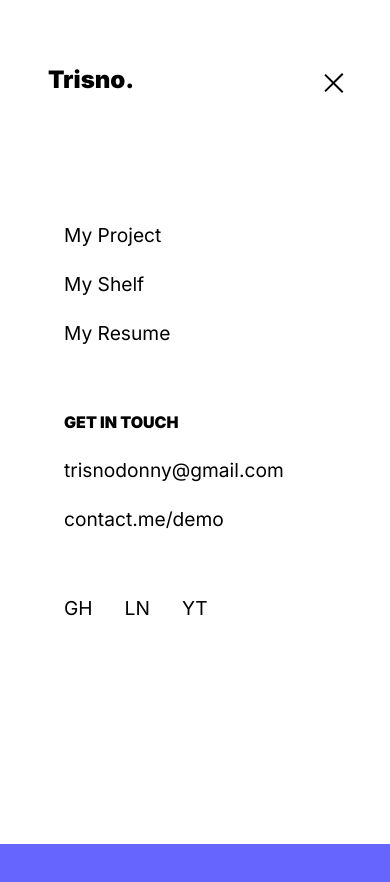
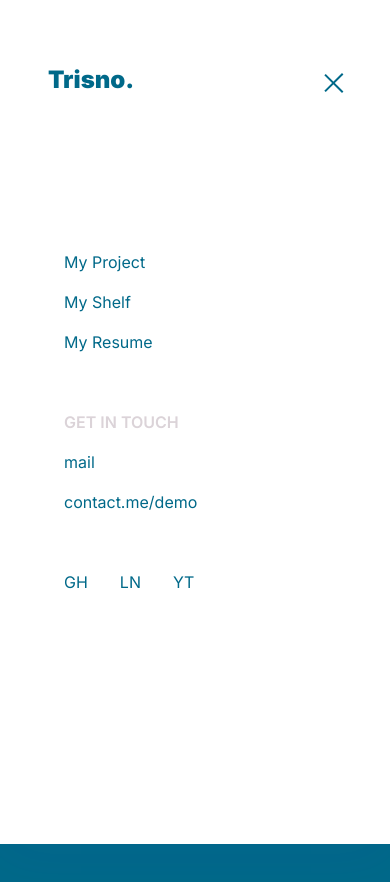
Before and after one commit to trisnodonny/trisno, a React (Vite) app: page / in a window 390 px wide. Both pictures are taken after a click on the button 327 px from the left and 80 px from the top of the page. Shown: the top 882 px of the page. Before the commit the page ends 844 px from the top, so only its background shows below. Built offline with nearby package versions, Linux system fonts and the light colour scheme.

Commit message:
header fixed add home page

```diff
--- a/src/components/Layout/BaseLayout.jsx
+++ b/src/components/Layout/BaseLayout.jsx
@@ -1,13 +1,14 @@
 import { Outlet } from "react-router-dom";
-import Header from "@components/Header";
-import Footer from "@components/Footer";
+import Header from "@components/partial/Header";
+import Footer from "@components/partial/Footer";
+import HomePage from "@pages/HomePage";
 
 export default function BaseLayout() {
   return (
     <>
       <Header />
       <Outlet />
-      {/* <Footer/> */}
+      <Footer />
     </>
-  )
+  );
 }
--- a/src/components/Header.jsx
+++ b/src/components/partial/Header.jsx
@@ -1,4 +1,4 @@
-import { useState } from "react";
+import { useEffect, useState } from "react";
 import { Link } from "react-router-dom";
 
 export default function NavigationBar() {
@@ -8,7 +8,10 @@ export default function NavigationBar() {
     project: true,
     shelf: true,
   });
+  const [screenWidth, setScreenWidth] = useState(window.innerWidth);
 
+  const logoClass =
+    isOpen && screenWidth < 540 ? "header-logo is-open" : "header-logo";
   const navClass = isOpen ? "nav is-open" : "nav";
   const btnClass = isOpen ? "header-cta is-open" : "header-cta";
   const links = [
@@ -27,13 +30,21 @@ export default function NavigationBar() {
       home: link === "home" ? false : true,
       project: link === "project" ? false : true,
       shelf: link === "shelf" ? false : true,
-    })
+    });
   };
+
+  useEffect(() => {
+    const handleResize = () => setScreenWidth(window.innerWidth);
+
+    window.addEventListener("resize", handleResize);
+
+    return () => window.removeEventListener("resize", handleResize);
+  }, []);
 
   return (
     <header className="header-container">
       <div className="header-content">
-        <Link className="header-logo" to="/" onClick={handleLinkClick}>
+        <Link className={logoClass} to="/" onClick={handleLinkClick}>
           Trisno.
         </Link>
         <button className={btnClass} onClick={handleOnClickNav}>
@@ -42,7 +53,8 @@ export default function NavigationBar() {
         </button>
         <nav className={navClass}>
           <ul className="nav-list">
-            {links.map(link => (
+            {links.map(
+              (link) =>
                 visibility[link.name] && (
                   <li key={link.name} className="nav-list-link">
                     <Link
@@ -54,30 +66,7 @@ export default function NavigationBar() {
                     </Link>
                   </li>
                 )
-            ))}
-            {/* <li className={homeLinkClass}>
-              <Link className="anchor-hover" to="/" onClick={handleClickHome}>
-                Home
-              </Link>
-            </li>
-            <li className={projectLinkClass}>
-              <Link
-                className="anchor-hover"
-                to="/project"
-                onClick={handleClickProject}
-              >
-                My Project
-              </Link>
-            </li>
-            <li className={shelfLinkClass}>
-              <Link
-                className="anchor-hover"
-                to="/shelf"
-                onClick={handleClickShelf}
-              >
-                My Shelf
-              </Link>
-            </li> */}
+            )}
             <li className="nav-list-link">
               <Link className="anchor-hover" to="/">
                 My Resume
@@ -87,8 +76,12 @@ export default function NavigationBar() {
           <ul className="nav-list">
             <li className="nav-list-link get-in-touch">GET IN TOUCH</li>
             <li className="nav-list-link">
-              <Link className="anchor-hover" to="mailto:trisnodonny@gmail.com">
-                trisnodonny@gmail.com
+              <Link
+                className="anchor-hover"
+                to="mailto:trisnodonny@gmail.com"
+                type="email"
+              >
+                mail
               </Link>
             </li>
             <li className="nav-list-link">
--- /dev/null
+++ b/src/components/partial/Hero.jsx
@@ -0,0 +1,7 @@
+export default function Hero() {
+  return (
+    <div>
+      <h1>HERO SECTION</h1>
+    </div>
+  );
+}
--- /dev/null
+++ b/src/pages/HomePage.jsx
@@ -0,0 +1,9 @@
+import Hero from "@components/partial/Hero";
+
+export default function HomePage() {
+  return (
+    <>
+      <Hero />
+    </>
+  );
+}
--- a/src/routes/index.jsx
+++ b/src/routes/index.jsx
@@ -2,12 +2,17 @@ import { createBrowserRouter } from "react-router-dom";
 import BaseLayout from "@components/layout/BaseLayout";
 import MyProject from "@pages/MyProject";
 import MyShelf from "@pages/MyShelf";
+import HomePage from "@pages/HomePage";
 
 const router = createBrowserRouter([
   {
     path: "/",
     element: <BaseLayout />,
     children: [
+      {
+        index: true,
+        element: <HomePage />,
+      },
       {
         path: "/project",
         element: <MyProject />,
--- a/src/styles/_globals.scss
+++ b/src/styles/_globals.scss
@@ -2,8 +2,12 @@
 
 body {
   font-family: 'Inter', sans-serif;
-  color: $black;
-  background-color: $blue-light;
+  color: $anti-flash-white;
+  background-color: $cerulean;
+
+  &.no-scroll {
+    overflow: hidden !important;
+  }
 }
 
 .container {
--- a/src/styles/_header.scss
+++ b/src/styles/_header.scss
@@ -1,4 +1,3 @@
-@media (min-width: 501px) {
 .header-container {
   max-width: 1200px;
   width: 100%;
@@ -18,7 +17,13 @@
       z-index: 999;
       font-weight: 900;
       font-size: 1.5rem;
-        color: $black;
+      color: $anti-flash-white;
+
+      @include breakpoint-below("sm") {
+        &.is-open {
+          color: $cerulean;
+        }
+      }
     }
 
     .header-cta {
@@ -49,7 +54,7 @@
         margin-left: auto;
         width: 30px;
         height: 2px;
-          background-color: $black;
+        background-color: $cerulean;
         transform-origin: top right;
         @include transition(all);
 
@@ -128,7 +133,8 @@
           }
 
           &.get-in-touch {
-              font-weight: 900;
+            color: $timberwolf;
+            font-weight: 600;
           }
 
           &.row-link {
@@ -137,7 +143,7 @@
           }
 
           .anchor-hover {
-              color: $black;
+            color: $cerulean;
             position: relative;
 
             &::after {
@@ -146,7 +152,7 @@
               max-width: 1.2em;
               width: 100%;
               height: 100%;
-                background-color: $blue-dark;
+              background-color: $cerulean;
               transform: translateX(-0.5em);
               transform-origin: left;
               left: -12px;
@@ -166,74 +172,8 @@
           }
         }
       }
-      }
-    }
-  }
-}
 
-@media (max-width: 500px) {
-  .header-container {
-    max-width: 1200px;
-    width: 100%;
-    margin: 0 auto;
-    position: sticky;
-    top: 0;
-    background-color: transparent;
-
-    .header-content {
-      @include flex(center, space-between);
-      padding-inline: 3em;
-      height: 10rem;
-      z-index: 1000;
-      position: relative;
-
-      .header-logo {
-        z-index: 999;
-        font-weight: 900;
-        font-size: 1.5rem;
-        color: $black;
-      }
-
-      .header-cta {
-        @include flex();
-        gap: 10px;
-        flex-direction: column;
-        background-color: transparent;
-        cursor: pointer;
-        border: none;
-        z-index: 99;
-
-        &.is-open {
-          height: 25px;
-
-          .block {
-            width: 25px;
-            transform: rotate(-45deg);
-
-            &:last-child {
-              width: 25px;
-              transform: translateY(6px) rotate(45deg);
-            }
-          }
-        }
-
-        .block {
-          display: block;
-          margin-left: auto;
-          width: 30px;
-          height: 2px;
-          background-color: $black;
-          transform-origin: top right;
-          @include transition(all);
-
-          &:last-child {
-            width: 20px;
-            transform-origin: bottom right;
-          }
-        }
-      }
-
-      .nav {
+      @include breakpoint-below("sm") {
         @include flex(flex-start, center);
         gap: 1.5rem;
         flex-direction: column;
@@ -246,91 +186,37 @@
         width: 100%;
         height: 100vh;
 
+        &::before {
+          transform: none;
+        }
+
         &.is-open {
           opacity: 1;
 
           &::before {
             opacity: 1;
-            transform: scale(1);
-            box-shadow: 0 10px 53px 0 rgba(72, 49, 212, 0.05);
           }
 
           .nav-list {
             opacity: 1;
+            @include transition(opacity);
           }
         }
 
-        &::before {
-          content: "";
-          position: absolute;
-          top: 0;
-          right: 0;
-          bottom: 0;
-          left: 0;
-          height: 100%;
-          width: 100%;
-          background-color: $white;
+        .nav-list {
           opacity: 0;
-          @include transition(all, 300ms, ease);
+          transform: none;
+          @include transition(all);
+
+          &:nth-child(2) {
+            transition-delay: 0ms;
           }
 
-        .nav-list {
-          position: relative;
-          opacity: 0;
-          @include transition(opacity, 300ms, ease);
-
-          &:not(:last-child) {
-            margin-bottom: 1em;
-          }
-
-          .nav-list-link {
-            line-height: 3em;
-
-            &.is-hidden {
-              display: none;
-            }
-
-            &.get-in-touch {
-              font-weight: 900;
-            }
-
-            &.row-link {
-              display: inline-block;
-              margin-right: 2em;
-            }
-
-            .anchor-hover {
-              color: $black;
-              font-size: 1.2rem;
-              position: relative;
-
-              &::after {
-                content: "";
-                position: absolute;
-                max-width: 1.2em;
-                width: 100%;
-                height: 100%;
-                background-color: $blue-dark;
-                transform: translateX(-0.5em);
-                transform-origin: left;
-                left: -12px;
-                bottom: 0;
-                pointer-events: none;
-                opacity: 0;
-                @include transition(all);
-              }
-
-              &:hover {
-                &::after {
-                  opacity: 0.2;
-                  transform: translateX(0);
-                  @include transition(all, 300ms, ease, 0ms);
+          &:nth-child(3) {
+            transition-delay: 0ms;
           }
         }
       }
     }
   }
 }
-    }
-  }
-}
--- a/vite.config.js
+++ b/vite.config.js
@@ -8,6 +8,7 @@ export default defineConfig({
     alias: {
       '@components': `${path.resolve(__dirname, './src/components/')}`,
       '@pages': `${path.resolve(__dirname, './src/pages/')}`,
+      '@styles': `${path.resolve(__dirname, './src/styles/')}`,
     }
   },
   plugins: [react()],
```
Also changed, not shown: src/styles/_mixins.scss (+12 -1 lines), src/styles/_variables.scss (+8 -1 lines), src/components/partial/Footer.jsx (renamed from src/components/Footer.jsx), src/styles/main.min.css. Lines whose indentation alone changed are shown as unchanged.
